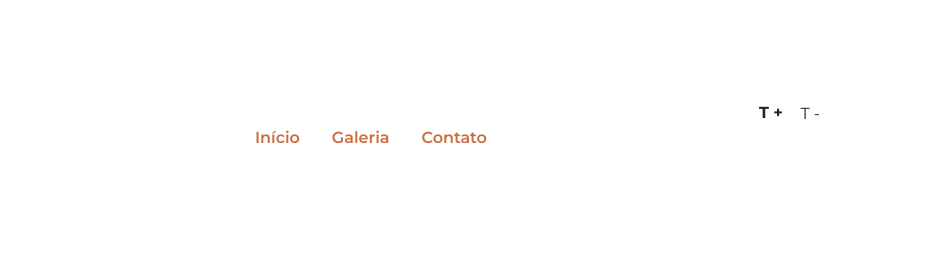
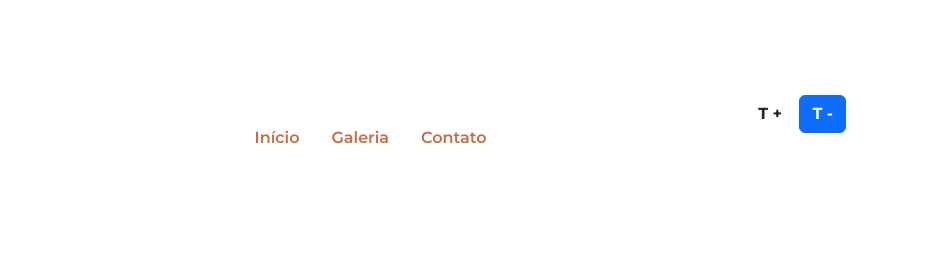
Before and after one commit to colly1/site-raczynskinha, a plain HTML site: page index.html in a window 1280 px wide. Shown: the top 273 px of the page, 352-1280 px from the left. Drawn offline with nearby package versions, Linux system fonts and the light colour scheme; a script that the page names is missing.

Commit message:
atualizar

```diff
--- a/index.html
+++ b/index.html
@@ -21,9 +21,9 @@
                 <li class="nav-item"><a class="nav-link" href="#galeria">Galeria</a></li>
                 <li class="nav-item"><a class="nav-link" href="#contato">Contato</a></li>
            </ul>
-           <div id="acessibilidade class= menu -acessibilidade"
+           <div id="acessibilidade class= menu -acessibilidade">
            <button id="aumentar-fonte"class=" btn btn - primary fw-bold">T +</button>
-           <button id ="diminuir-fonte" class=btn btn-primary fw-bold">T -</button>
+           <button id ="diminuir-fonte" class="btn btn-primary fw-bold">T -</button>
         </div>
         </nav>
 
```
